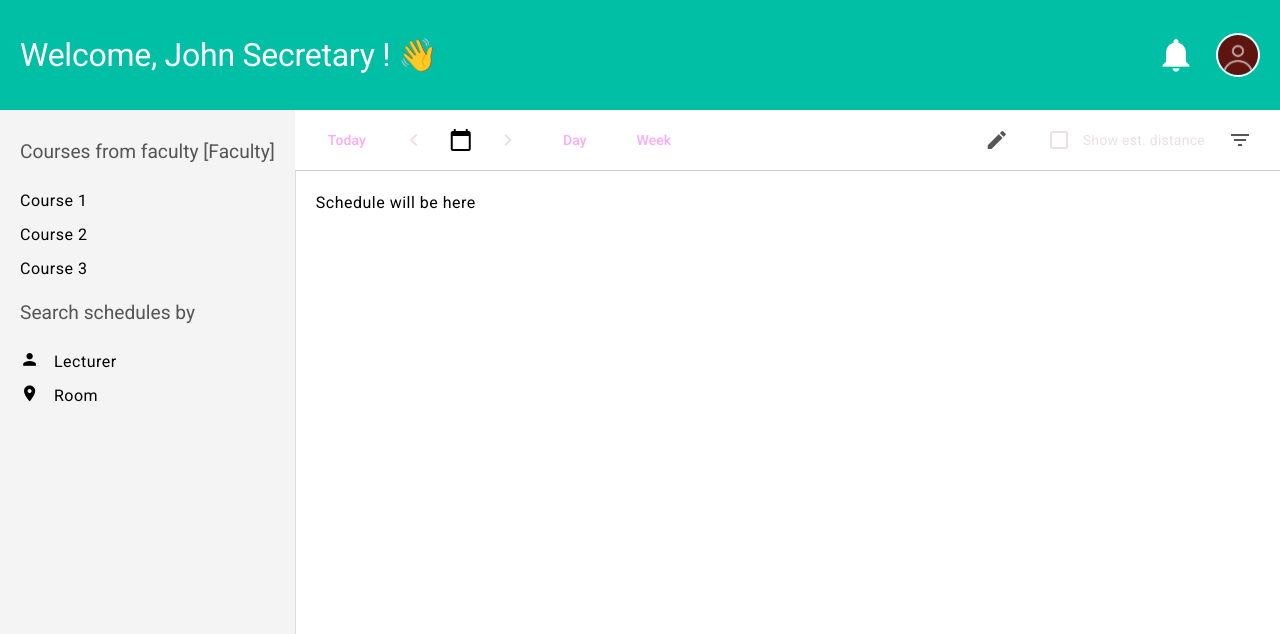
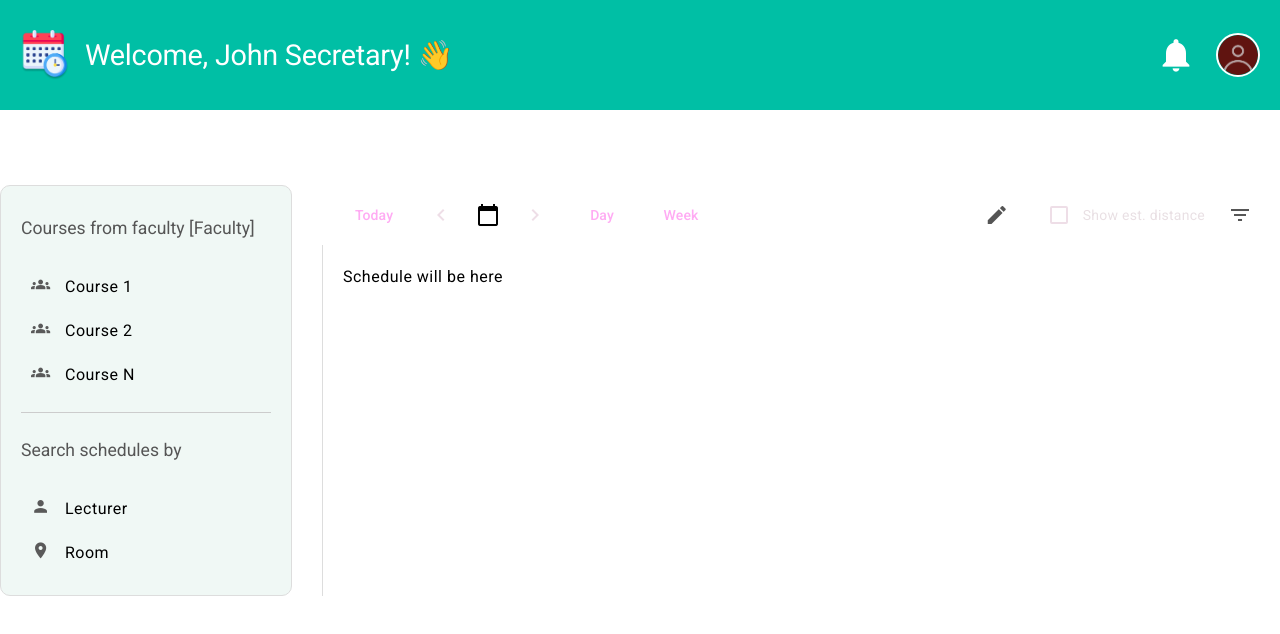
Before and after one commit to FurKay00/TimetablePlanning, an Angular app in the folder frontend/: page / in a window 1280 px wide. Shown: the top 634 px of the page. Built offline with nearby package versions, Linux system fonts and the light colour scheme.

Commit message:
fix: position and style of navigation component

```diff
--- a/frontend/src/app/app.component.html
+++ b/frontend/src/app/app.component.html
@@ -1,8 +1,8 @@
 <app-header [name]="currentRole.name" [role]="currentRole.role" [imgUrl]="currentRole.imgUrl"></app-header>
 <div class="main-layout">
-  <app-navigation [role]="currentRole.role"></app-navigation>
+  <app-navigation [currentRole]="currentRole"></app-navigation>
   <div class="content">
-    <app-toolbar></app-toolbar>
+    <app-toolbar ></app-toolbar>
     <div class="schedule-container">
       <p>Schedule will be here</p>
     </div>
--- a/frontend/src/app/app.component.ts
+++ b/frontend/src/app/app.component.ts
@@ -20,7 +20,7 @@ export class AppComponent {
   }
 
   lecturerRole:ProfileInfo = {
-    name: 'John Lecturer', role: 'Lecturer', imgUrl: '/images/lecturer_image.png'
+    name: 'John Lecturer', role: 'Lecturer', imgUrl: '/images/lecturer_image.png', faculty: 'Technology'
   }
 
   secretaryRole:ProfileInfo = {
--- a/frontend/src/app/general/header/header.component.css
+++ b/frontend/src/app/general/header/header.component.css
@@ -6,13 +6,26 @@
   background-color: #00bfa5;
   color: white;
   height: 80px;
+  margin-bottom: 75px;
+}
+
+.header-left {
+  display: flex;
+  align-items: center;
+  gap: 15px;
+}
+
+.site-image {
+  width: 50px;
+  height: 50px;
+  object-fit: contain;
 }
 
 .header h1 {
   margin: 0;
+  font-size: 1.8rem;
   display: flex;
   align-items: center;
-  font-size: 2rem;
 }
 
 .header-right {
--- a/frontend/src/app/general/header/header.component.html
+++ b/frontend/src/app/general/header/header.component.html
@@ -1,9 +1,17 @@
 <header class="header">
 
-    <h1>Welcome, {{name}} ! 👋</h1>
+  <div class="header-left">
+    <img
+      class="site-image"
+      src="/images/website_icon.png"
+      alt="Logo"
+    />
+    <h1>Welcome, {{ name }}! 👋</h1>
+  </div>
 
   <div class="header-right">
     <mat-icon class="notification">notifications</mat-icon>
     <img class="profile" [src]="imgUrl" alt="ProfilePic"/>
   </div>
+
 </header>
--- a/frontend/src/app/general/navigation/navigation.component.css
+++ b/frontend/src/app/general/navigation/navigation.component.css
@@ -1,26 +1,50 @@
 .navigation {
   padding: 20px;
-  background-color: #f4f4f4;
-  height: 100vh;
-  font-size: 1rem;
+  background-color: #f0f8f5;
+  border: 1px solid #ddd;
+  border-radius: 10px;
+  width: 250px;
+  margin-right: 30px;
 }
-h3 {
+
+.faculty-section h3,
+.search-section h3 {
+  font-size: 1.1rem;
+  color: #555;
   margin-bottom: 15px;
-  font-size: 1.2rem;
-  color: #555;
 }
-ul {
-  list-style: none;
+
+.course-list,
+.search-list {
+  list-style-type: none;
   padding: 0;
   margin: 0;
 }
-li {
-  margin: 10px 0;
+
+.course-item,
+.search-item {
   display: flex;
   align-items: center;
-  font-size: 1rem;
+  padding: 10px;
+  border-radius: 20px;
+  transition: background-color 0.3s;
+  cursor: pointer;
 }
-mat-icon {
+
+.course-item:hover,
+.search-item:hover {
+  background-color: #e0e7ed;
+}
+
+.course-icon,
+.search-icon {
   margin-right: 10px;
+  color: #5a5a5a;
   font-size: 1.2rem;
 }
+
+.divider {
+  border: none;
+  border-bottom: 1px solid #ccc;
+  margin: 15px 0;
+}
--- a/frontend/src/app/general/navigation/navigation.component.html
+++ b/frontend/src/app/general/navigation/navigation.component.html
@@ -1,20 +1,21 @@
 <aside class="navigation">
-  <section>
+  <section class="faculty-section">
     <h3>Courses from faculty [Faculty]</h3>
-    <ul>
-      <li *ngFor="let course of courses">{{ course }}</li>
+    <ul class="course-list">
+      <li *ngFor="let course of courses" class="course-item">
+        <mat-icon class="course-icon">groups</mat-icon> {{ course }}
+      </li>
     </ul>
   </section>
-  <section>
+  <hr class="divider" />
+  <section class="search-section">
     <h3>Search schedules by</h3>
-    <ul>
-      <li>
-        <mat-icon>person</mat-icon>
-        Lecturer
+    <ul class="search-list">
+      <li class="search-item">
+        <mat-icon class="search-icon">person</mat-icon> Lecturer
       </li>
-      <li>
-        <mat-icon>location_on</mat-icon>
-        Room
+      <li class="search-item">
+        <mat-icon class="search-icon">location_on</mat-icon> Room
       </li>
     </ul>
   </section>
--- a/frontend/src/app/general/navigation/navigation.component.ts
+++ b/frontend/src/app/general/navigation/navigation.component.ts
@@ -1,6 +1,7 @@
 import {Component, Input} from '@angular/core';
 import {NgForOf} from '@angular/common';
 import {MatIcon} from '@angular/material/icon';
+import {ProfileInfo} from '../../models/ProfileInfo';
 
 @Component({
   selector: 'app-navigation',
@@ -13,6 +14,11 @@ import {MatIcon} from '@angular/material/icon';
   styleUrl: './navigation.component.css'
 })
 export class NavigationComponent {
-  @Input() role = "Student";
-  courses = ['Course 1', 'Course 2', 'Course 3'];
+  @Input() currentRole:ProfileInfo = {
+    name: "John Secretary",
+    role: "Secretary",
+    imgUrl: "/images/secretary_image.png"
+  };
+
+  courses = ['Course 1', 'Course 2', 'Course N'];
 }
--- a/frontend/src/app/general/toolbar/toolbar.component.css
+++ b/frontend/src/app/general/toolbar/toolbar.component.css
@@ -4,7 +4,7 @@
   gap: 15px;
   padding: 10px 20px;
   background-color: white;
-  border-bottom: 1px solid #ccc;
+  /*border-bottom: 1px solid #ccc; */
   font-size: 1rem;
 }
 .today-button, .view-button {
--- a/frontend/src/app/models/ProfileInfo.ts
+++ b/frontend/src/app/models/ProfileInfo.ts
@@ -2,5 +2,6 @@ export interface ProfileInfo{
   name: string,
   role: string,
   course?: string,
+  faculty?: string,
   imgUrl: string,
 }
```
Also changed, not shown: frontend/public/images/website_icon.png (added).
